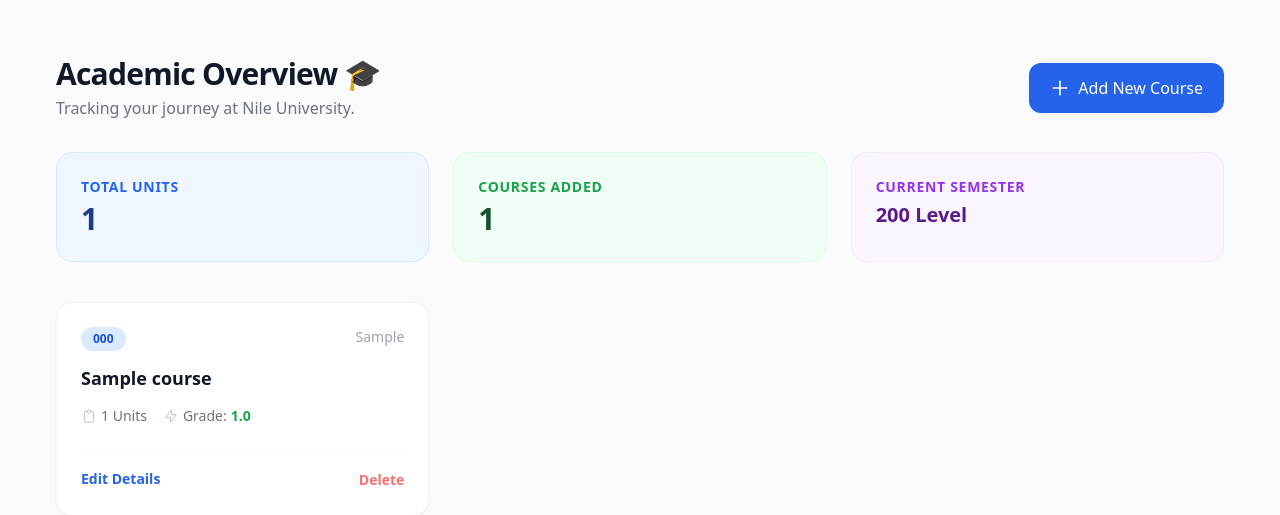
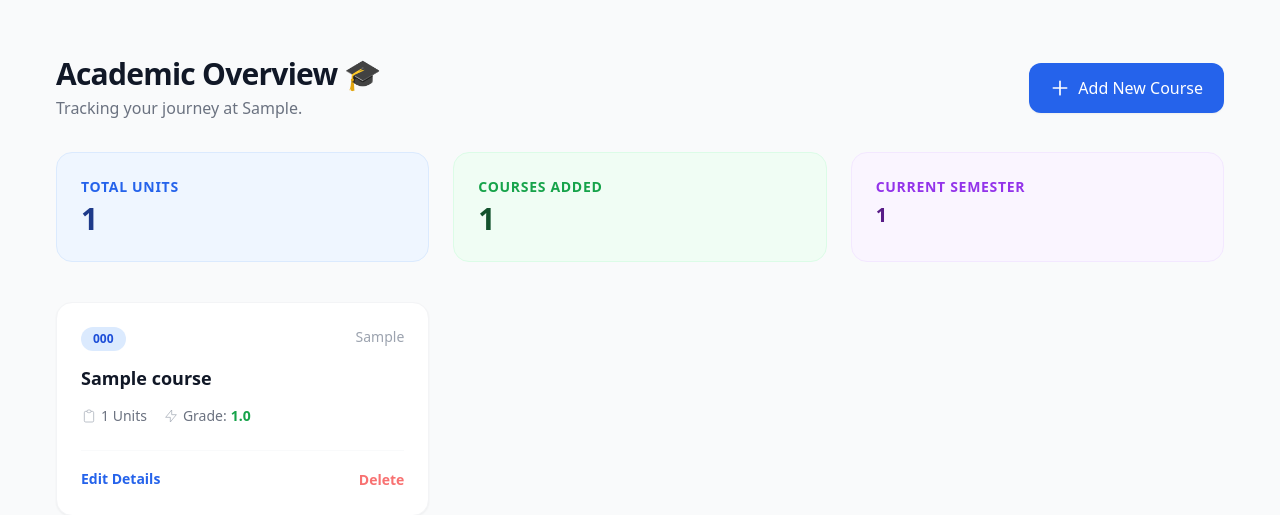
Before and after one commit to auwalcodes2007/campus_app, a Flask app: page /courses/ in a window 1280 px wide. Shown: the part 65-580 px from the top of the page. Run offline with Flask 3, Linux system fonts and the light colour scheme; a user stored in the database is signed in; tables that the repository leaves empty hold one stand-in row (values such as "Sample post"); some libraries are stand-ins or nearby versions.

Commit message:
feat: add academic context to user model and fix auth registration logic
Add university and current_level to User model with defaults.

Update courses.html to display dynamic user data.

Fix password hashing bug in registration route.

Migrate database schema to include new user columns.

```diff
--- a/app/__init__.py
+++ b/app/__init__.py
@@ -22,6 +22,7 @@ def create_app():
 
     # Initialize extensions
     db.init_app(app)
+    migrate = Migrate(app, db)
     csrf.init_app(app)
     bcrypt.init_app(app)
     login_manager.init_app(app)
@@ -32,7 +33,7 @@ def create_app():
     def load_user(user_id):
         from .models import User
         return db.session.get(User, user_id)
-    migrate = Migrate(app, db)
+
 
     # Register blueprints
     from .main.routes import main_bp
--- a/app/auth/routes.py
+++ b/app/auth/routes.py
@@ -16,7 +16,7 @@ def register():
     if form.validate_on_submit():
         # Handle registration logic here (e.g., create user, hash password, etc.)
         password = form.password.data
-        password_hash = bcrypt.generate_password_hash(password).decode()
+        password_hash = bcrypt.generate_password_hash(password).decode('utf-8')
         new_user = User(email=form.email.data, password=password_hash)
         db.session.add(new_user)
         db.session.commit()
--- a/app/courses/templates/courses/courses.html
+++ b/app/courses/templates/courses/courses.html
@@ -5,7 +5,7 @@
     <div class="flex flex-col md:flex-row md:items-center md:justify-between mb-8 space-y-4 md:space-y-0">
         <div>
             <h1 class="text-3xl font-extrabold text-gray-900 tracking-tight">Academic Overview 🎓</h1>
-            <p class="text-gray-500 mt-1">Tracking your journey at Nile University.</p>
+            <p class="text-gray-500 mt-1">Tracking your journey at {{ current_user.university }}.</p>
         </div>
 
         <a href="{{ url_for('courses.add_course') }}"
@@ -26,7 +26,7 @@
         </div>
         <div class="bg-purple-50 p-6 rounded-2xl border border-purple-100">
             <p class="text-purple-600 text-sm font-semibold uppercase tracking-wider">Current Semester</p>
-            <p class="text-xl font-bold text-purple-900 mt-1">200 Level</p>
+            <p class="text-xl font-bold text-purple-900 mt-1">{{ current_user.current_level }}</p>
         </div>
     </div>
 
--- a/app/models.py
+++ b/app/models.py
@@ -14,6 +14,9 @@ class User(db.Model, UserMixin):
     id: Mapped[int] = mapped_column(primary_key=True)
     email: Mapped[str] = mapped_column(nullable=False, unique=True)
     password: Mapped[str] = mapped_column(nullable=False)
+    # Defaults so user could still change in profile settings
+    university: Mapped[str] = mapped_column(default="Nile University")
+    current_level: Mapped[int] = mapped_column(default=200)
 
     courses: Mapped[list["Course"]] = relationship(back_populates="user", cascade="all, delete-orphan")
 
--- a/migrations/versions/dd64409c47cc_add_university_and_level_to_user.py
+++ b/migrations/versions/a183283b6233_add_university_and_level_to_user.py
@@ -1,8 +1,8 @@
 """add university and level to user
 
-Revision ID: dd64409c47cc
+Revision ID: a183283b6233
 Revises: 590ffc143d7a
-Create Date: 2026-03-25 22:17:59.296437
+Create Date: 2026-03-25 22:37:06.513034
 
 """
 from alembic import op
@@ -10,7 +10,7 @@ import sqlalchemy as sa
 
 
 # revision identifiers, used by Alembic.
-revision = 'dd64409c47cc'
+revision = 'a183283b6233'
 down_revision = '590ffc143d7a'
 branch_labels = None
 depends_on = None
```
